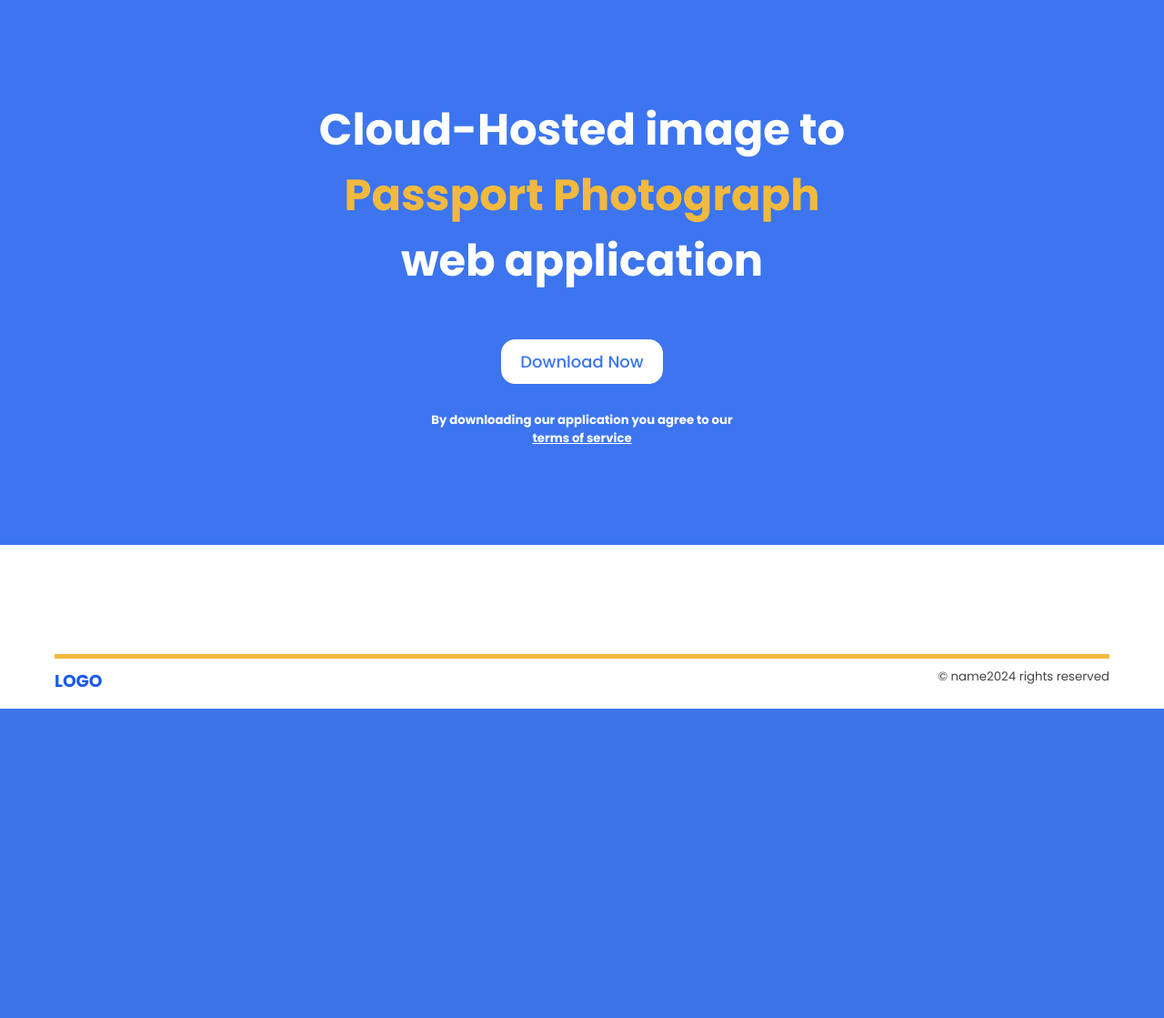
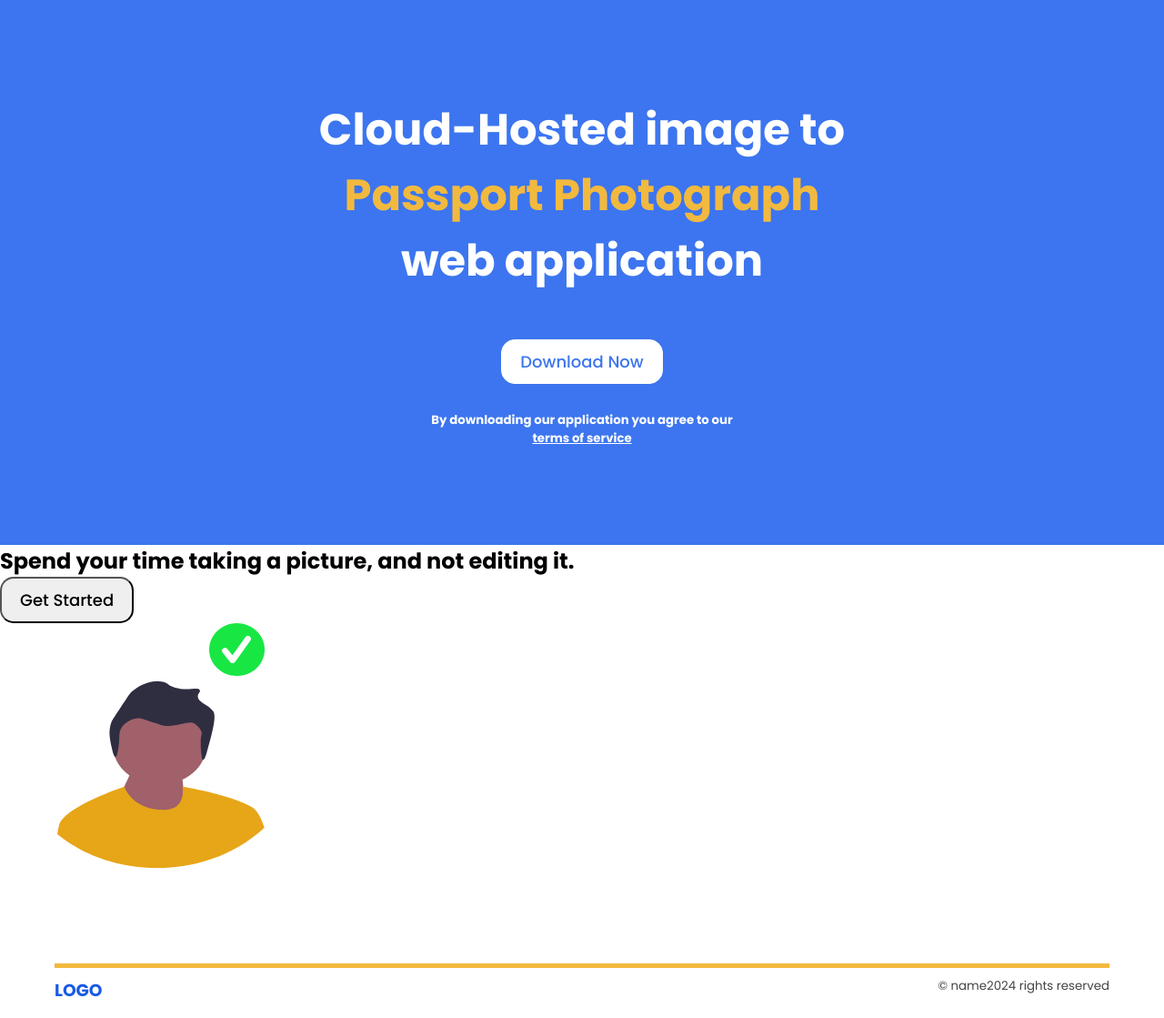
Before and after one commit to HarunaDev/saas-passport-maker, a Flask app: page /about in a window 1280 px wide. Shown: the part 71-1190 px from the top of the page at 91% size. Before the commit the page ends 850 px from the top, so only its background shows below. Run offline with Flask 3, Linux system fonts and the light colour scheme.

Commit message:
added html content for about section

```diff
--- a/templates/about.html
+++ b/templates/about.html
@@ -31,4 +31,32 @@
         <h5 class="tc">By downloading our application you agree to our <br> <a href="">terms of service</a></h5>
      </section>
     <!-- About Banner end-->
+
+    <!-- About Section -->
+     <section id="about-section">
+        <div class="left">
+            <h2>Spend your time taking a picture, and not editing it.</h2>
+
+            <button class="cta-btn">Get Started</button>
+        </div>
+
+        <div class="right">
+            <svg width="348" height="327" viewBox="0 0 348 327" fill="none" xmlns="http://www.w3.org/2000/svg">
+                <ellipse cx="174" cy="166.5" rx="174" ry="160.5" fill="white"/>
+                <mask id="mask0_88_110" style="mask-type:luminance" maskUnits="userSpaceOnUse" x="19" y="5" width="316" height="265">
+                <path d="M334.456 5.51465H19V269.11H334.456V5.51465Z" fill="white"/>
+                </mask>
+                <g mask="url(#mask0_88_110)">
+                <path d="M175.502 177.584C203.78 177.584 226.703 158.429 226.703 134.8C226.703 111.171 203.78 92.0156 175.502 92.0156C147.224 92.0156 124.3 111.171 124.3 134.8C124.3 158.429 147.224 177.584 175.502 177.584Z" fill="#A0616A"/>
+                <path d="M133.122 187.164L143.796 164.372L198.941 157.435L204.866 207.888L149.128 208.879L133.122 187.164Z" fill="#A0616A"/>
+                <path d="M227.2 142.694C226.535 144.918 225.192 150.215 223.094 150.241C221.38 150.262 219.74 127.283 221.452 123.482C223.418 119.116 218.25 113.592 214.357 110.757C207.358 105.659 191.821 116.606 176.022 111.647C175.603 111.515 175.686 111.53 170.697 109.867C155.346 104.749 154.539 104.601 153.659 104.528C146.217 103.913 137.135 109.001 133.427 115.206C129.571 121.655 132.793 127.187 129.167 142.79C128.745 144.609 128.081 147.201 127.037 147.239C125.129 147.309 123.266 138.792 122.778 136.561C120.733 127.216 118.762 118.205 122.778 108.087C123.216 106.984 125.916 102.888 131.297 94.7401C139.05 83.0031 142.949 77.1124 144.075 76.054C152.157 68.4602 166.866 61.5328 179.216 64.4864C185.459 65.9793 184.339 68.3793 191.995 70.7151C205.638 74.8774 217.495 69.7871 219.682 73.3845C220.84 75.2902 217.599 76.8613 217.552 80.5031C217.472 86.7517 226.929 88.5574 232.46 94.7401C235.434 98.0639 240.523 98.0995 227.2 142.694Z" fill="#2F2E41"/>
+                <path d="M290.632 224.819C288.568 226.756 286.428 228.654 284.21 230.507C254.42 255.4 214.81 269.11 172.68 269.11C136.266 269.11 101.738 258.868 73.8038 240.015C73.786 240.005 73.7741 239.995 73.7564 239.98C70.0504 237.484 66.463 234.828 63 232.023C63.0652 231.587 63.1364 231.156 63.2134 230.73C63.6997 227.856 64.2394 225.116 64.8441 222.594C69.7953 201.923 134.944 180.221 136.64 179.656C136.664 179.651 136.675 179.646 136.675 179.646C136.675 179.646 145.06 205.47 180.987 205.139C205.459 204.915 200.715 179.646 200.715 179.646C200.715 179.646 201.012 179.695 201.569 179.795C208.637 181.048 257.711 190.056 277.071 202.349C282.971 206.095 287.205 214.072 290.247 223.585C290.377 223.991 290.501 224.408 290.632 224.819Z" fill="#E7A518"/>
+                </g>
+                <path d="M260.5 58C277.345 58 291 45.0162 291 29C291 12.9837 277.345 0 260.5 0C243.655 0 230 12.9837 230 29C230 45.0162 243.655 58 260.5 58Z" fill="#18E743"/>
+                <path d="M255.806 44C255.275 44 254.752 43.8841 254.277 43.6615C253.802 43.4388 253.389 43.1156 253.071 42.7174L244.684 32.2339C244.414 31.8971 244.218 31.5138 244.107 31.106C243.996 30.6982 243.971 30.2738 244.034 29.8571C244.098 29.4403 244.248 29.0393 244.477 28.6771C244.706 28.3149 245.009 27.9984 245.368 27.7458C245.727 27.4932 246.136 27.3095 246.571 27.205C247.006 27.1005 247.459 27.0774 247.903 27.137C248.348 27.1965 248.775 27.3376 249.162 27.5521C249.548 27.7666 249.886 28.0503 250.155 28.3871L255.642 35.2452L269.735 15.4282C269.984 15.0778 270.304 14.7768 270.677 14.5425C271.05 14.3081 271.469 14.145 271.909 14.0623C272.35 13.9797 272.803 13.9792 273.244 14.0609C273.684 14.1426 274.104 14.3049 274.477 14.5384C274.851 14.772 275.172 15.0723 275.422 15.4222C275.672 15.772 275.846 16.1646 275.934 16.5775C276.022 16.9904 276.022 17.4155 275.935 17.8285C275.848 18.2416 275.674 18.6345 275.425 18.9848L258.652 42.5723C258.348 42.9989 257.94 43.3511 257.462 43.5993C256.983 43.8475 256.448 43.9846 255.901 43.999C255.87 43.9995 255.838 44 255.806 44Z" fill="white"/>
+            </svg>
+
+        </div>
+     </section>
+    <!-- About Section end -->
 {% endblock %}
```
